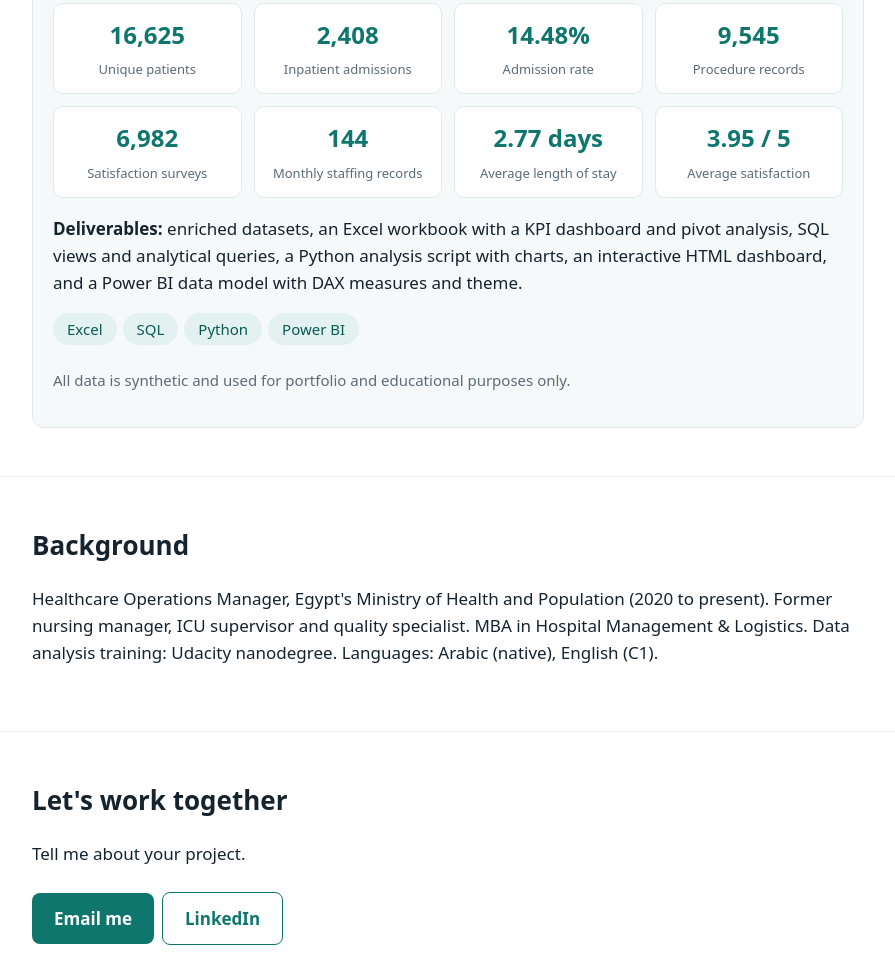
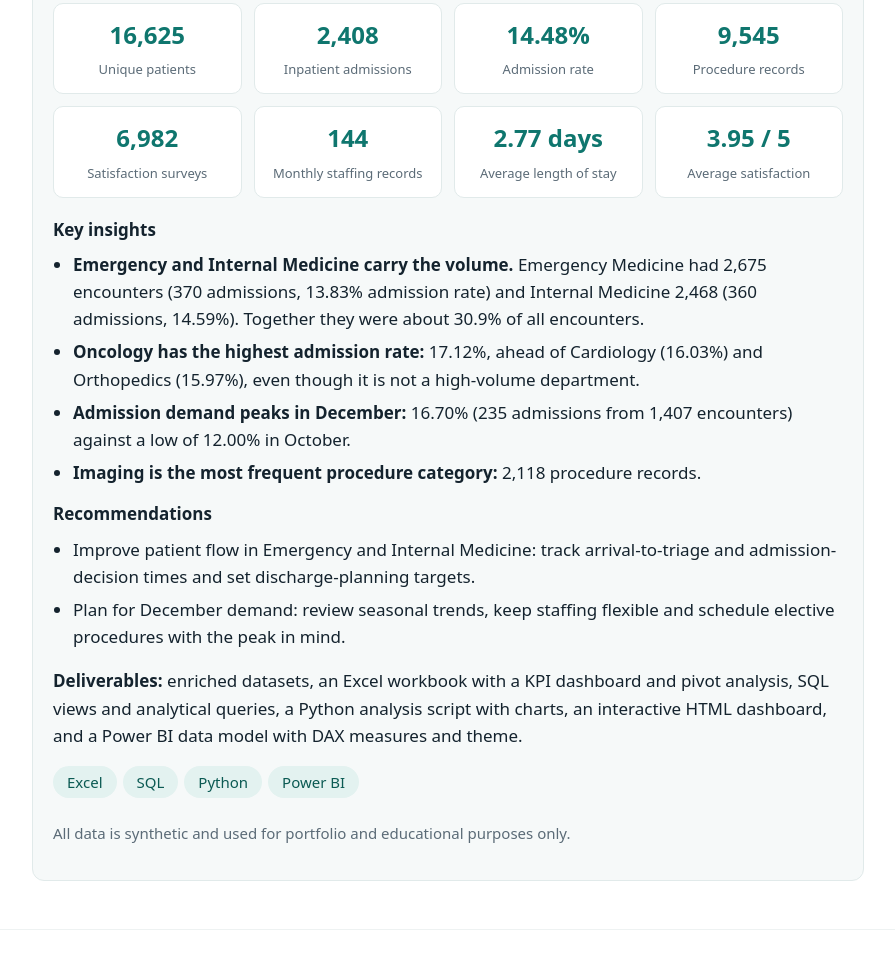
Before and after one commit to moustafa-attia/moustafa-attia.github.io, a plain HTML site: page index.html in a window 1280 px wide. Shown: the part 1613-2588 px from the top of the page, without its empty margins (192-1087 px from the left). Drawn offline with Linux system fonts and the light colour scheme.

Commit message:
Update index.html

```diff
--- a/index.html
+++ b/index.html
@@ -17,7 +17,7 @@ section{padding:48px 0;border-bottom:1px solid #eef2f2}h2{font-size:26px;margin:
 .m{color:var(--mut)}
 footer{padding:32px 0;color:var(--mut);font-size:14px}
 .k{display:grid;grid-template-columns:repeat(auto-fit,minmax(150px,1fr));gap:12px;margin:16px 0}.k div{background:#fff;border:1px solid #e1eaea;border-radius:10px;padding:12px;text-align:center}.k b{display:block;font-size:24px;color:var(--acc)}.k small{color:var(--mut);font-size:13px}.tag{display:inline-block;background:#fff8e1;border:1px solid #d9a400;color:#7a5b00;border-radius:20px;padding:2px 12px;font-size:14px;margin-bottom:8px}
-</style></head><body>
+.ins{margin:18px 0 6px}.ins h4{margin:0 0 8px;font-size:17px}.ins ul{margin:0 0 14px;padding-left:20px}.ins li{margin-bottom:6px}</style></head><body>
 <header><div class="w"><h1>Moustafa Attia</h1>
 <p class="sub">Healthcare Data Analyst &amp; Operations Specialist</p>
 <p>I turn hospital and healthcare data into clear decisions: dashboards, root cause analysis and practical business strategy. Healthcare operations manager with an MBA in Hospital Management &amp; Logistics, available for freelance projects.</p>
@@ -37,6 +37,14 @@ footer{padding:32px 0;color:var(--mut);font-size:14px}
 <h3>Healthcare Analytics Project: Excel, SQL, Python and Power BI</h3>
 <p>An end-to-end healthcare analytics project built on a synthetic dataset of 16,625 patient encounters, to show how I move from raw data to KPIs and dashboards.</p>
 <div class="k"><div><b>16,625</b><small>Unique patients</small></div><div><b>2,408</b><small>Inpatient admissions</small></div><div><b>14.48%</b><small>Admission rate</small></div><div><b>9,545</b><small>Procedure records</small></div><div><b>6,982</b><small>Satisfaction surveys</small></div><div><b>144</b><small>Monthly staffing records</small></div><div><b>2.77 days</b><small>Average length of stay</small></div><div><b>3.95 / 5</b><small>Average satisfaction</small></div></div>
+<div class="ins"><h4>Key insights</h4><ul>
+<li><b>Emergency and Internal Medicine carry the volume.</b> Emergency Medicine had 2,675 encounters (370 admissions, 13.83% admission rate) and Internal Medicine 2,468 (360 admissions, 14.59%). Together they were about 30.9% of all encounters.</li>
+<li><b>Oncology has the highest admission rate:</b> 17.12%, ahead of Cardiology (16.03%) and Orthopedics (15.97%), even though it is not a high-volume department.</li>
+<li><b>Admission demand peaks in December:</b> 16.70% (235 admissions from 1,407 encounters) against a low of 12.00% in October.</li>
+<li><b>Imaging is the most frequent procedure category:</b> 2,118 procedure records.</li></ul>
+<h4>Recommendations</h4><ul>
+<li>Improve patient flow in Emergency and Internal Medicine: track arrival-to-triage and admission-decision times and set discharge-planning targets.</li>
+<li>Plan for December demand: review seasonal trends, keep staffing flexible and schedule elective procedures with the peak in mind.</li></ul></div>
 <p><b>Deliverables:</b> enriched datasets, an Excel workbook with a KPI dashboard and pivot analysis, SQL views and analytical queries, a Python analysis script with charts, an interactive HTML dashboard, and a Power BI data model with DAX measures and theme.</p>
 <div class="t"><span>Excel</span><span>SQL</span><span>Python</span><span>Power BI</span></div>
 <p class="m" style="font-size:15px">All data is synthetic and used for portfolio and educational purposes only.</p></div></div></section>
```
